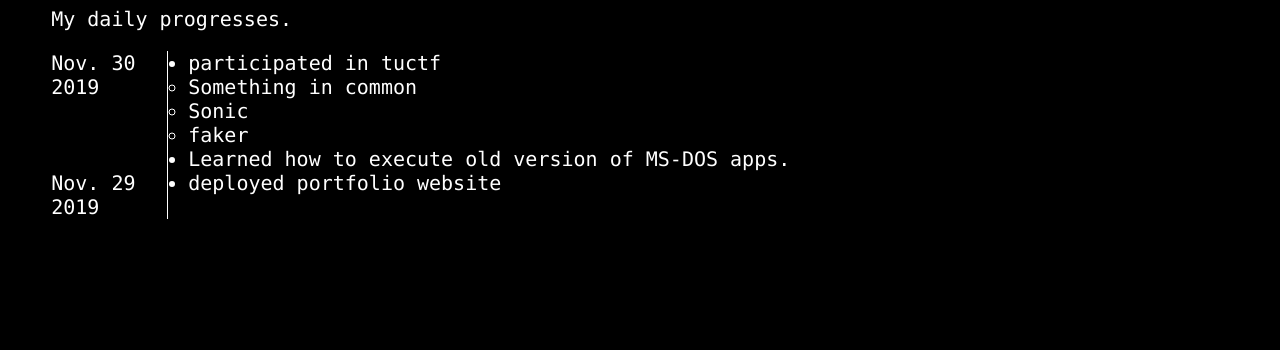
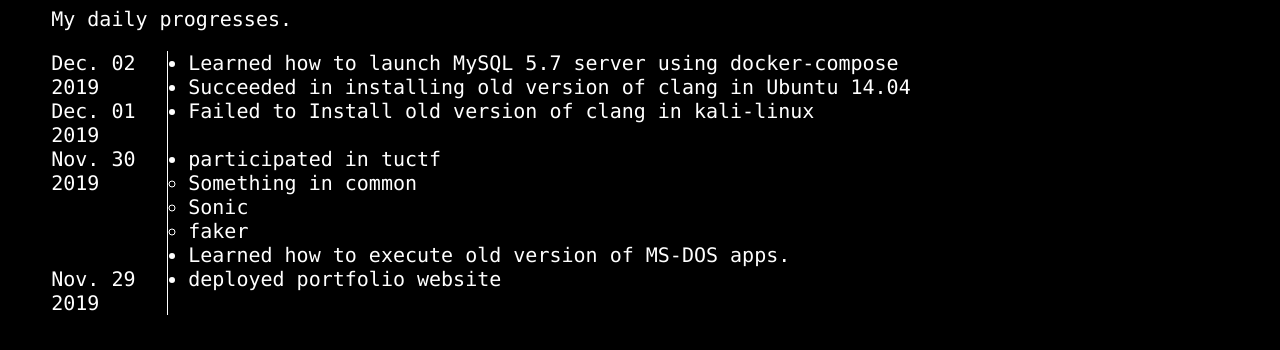
Before and after one commit to Ciruela-Xcyba17her/CiruelaPortfolio, a Gatsby site: page /diary in a window 1280 px wide. Shown: the part 138-488 px from the top of the page. Built offline with nearby package versions, Linux system fonts and the light colour scheme; Gatsby itself is replaced by a stand-in of ours.

Commit message:
added memory of Dec. 01 2019 and Dec. 02 2019

```diff
--- a/src/components/contents/diary/components/diarydata.js
+++ b/src/components/contents/diary/components/diarydata.js
@@ -15,6 +15,28 @@
 */
 
 const diaryDataAll = [
+    {
+        "time": "Dec. 02 2019",
+        "progresses": [
+            {
+                "progress": "Learned how to launch MySQL 5.7 server using docker-compose",
+                "detail": []
+            },
+            {
+                "progress": "Succeeded in installing old version of clang in Ubuntu 14.04",
+                "detail": []
+            }
+        ]
+    },
+    {
+        "time": "Dec. 01 2019",
+        "progresses": [
+            {
+                "progress": "Failed to Install old version of clang in kali-linux",
+                "detail": []
+            }
+        ]
+    },
     {
         "time": "Nov. 30 2019",
         "progresses": [
```
